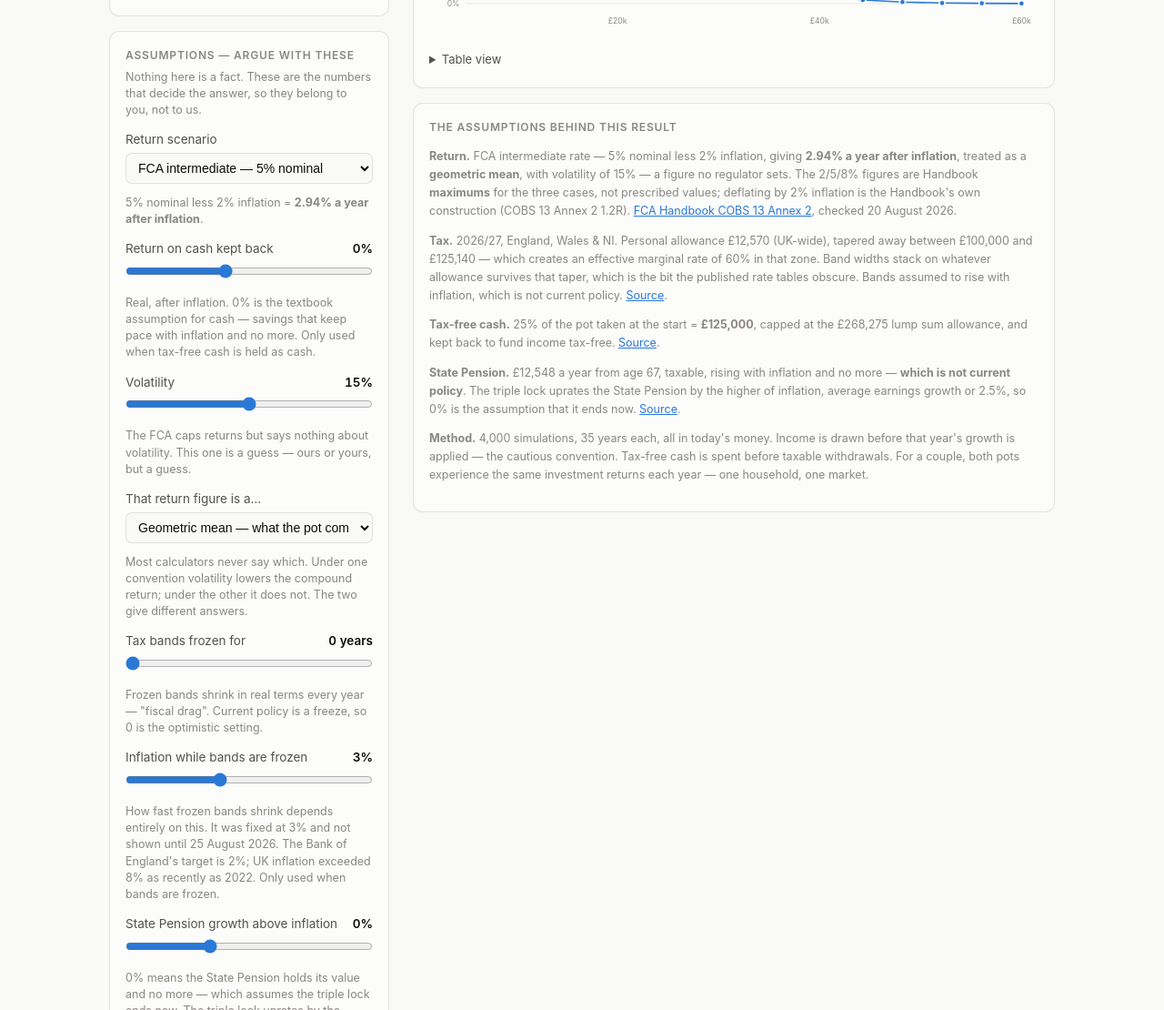
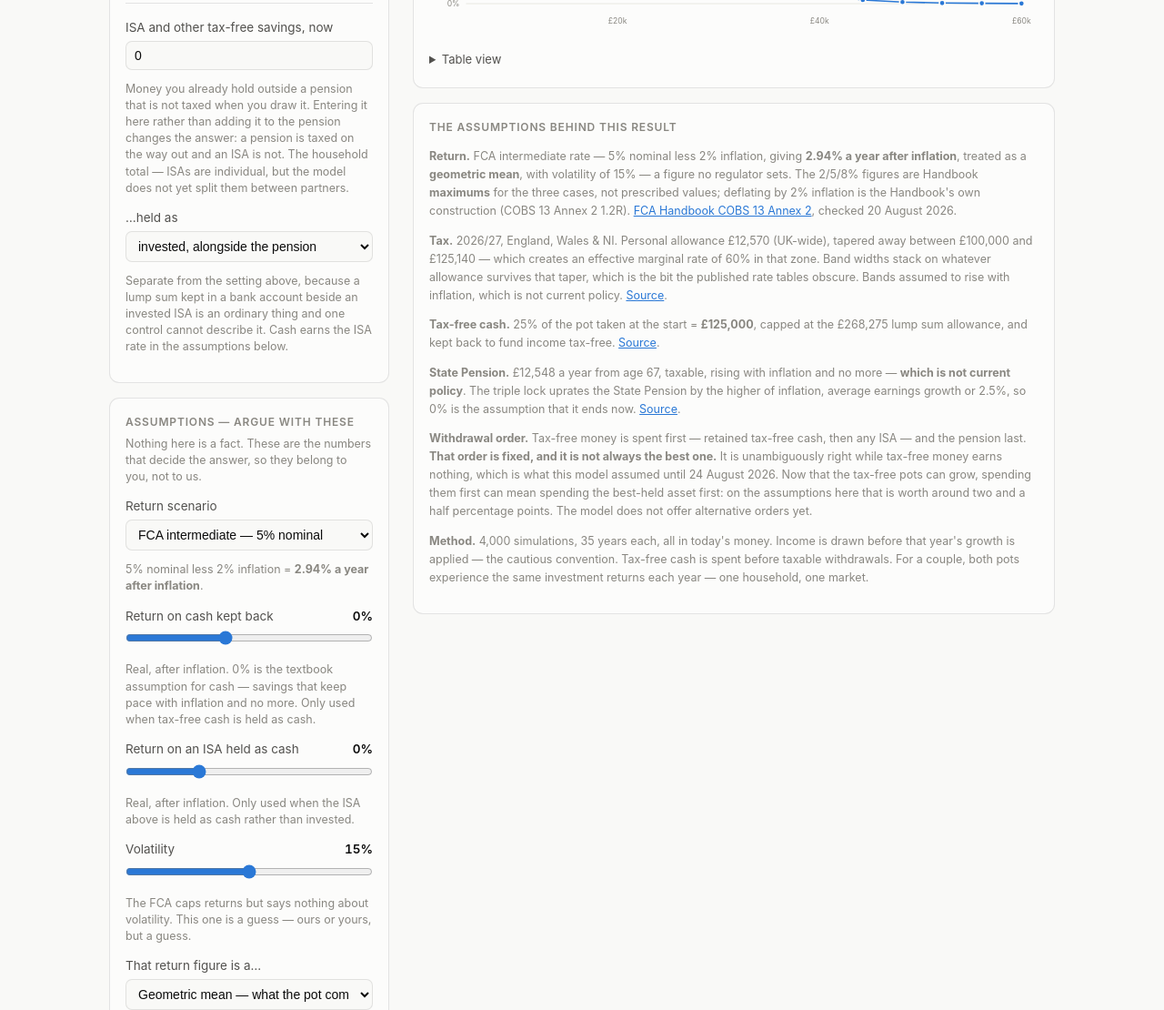
Before and after one commit to kdownie/uk-pension-stress-test, a plain HTML site: page public/index.html in a window 1280 px wide. Shown: the part 1256-2366 px from the top of the page at 91% size. Drawn offline with Linux system fonts and the light colour scheme.

Commit message:
update 26082026 isa v1

```diff
--- a/public/index.html
+++ b/public/index.html
@@ -325,6 +325,24 @@ footer a{color:var(--s450)}
         it is spent, and where it sits changes the answer. Cash earns the rate
         set in the assumptions below; invested means it rides the same returns
         as the pension.</p>
+      <hr>
+      <label><span class="lbl">ISA and other tax-free savings, now</span>
+        <input type="number" id="isa" value="0" step="1000" min="0"></label>
+      <p class="hint">Money you already hold outside a pension that is not taxed
+        when you draw it. Entering it here rather than adding it to the pension
+        changes the answer: a pension is taxed on the way out and an ISA is not.
+        The household total &mdash; ISAs are individual, but the model does not
+        yet split them between partners.</p>
+
+      <label><span class="lbl">…held as</span>
+        <select id="isaHeld">
+          <option value="invested" selected>invested, alongside the pension</option>
+          <option value="cash">cash or savings</option>
+        </select></label>
+      <p class="hint">Separate from the setting above, because a lump sum kept in
+        a bank account beside an invested ISA is an ordinary thing and one
+        control cannot describe it. Cash earns the ISA rate in the assumptions
+        below.</p>
     </div>
 
   <!-- ============ RESULTS ============ -->
@@ -393,6 +411,11 @@ footer a{color:var(--s450)}
       <p class="hint">Real, after inflation. 0% is the textbook assumption for
         cash — savings that keep pace with inflation and no more. Only used
         when tax-free cash is held as cash.</p>
+
+      <label><span class="lbl">Return on an ISA held as cash <span class="val" id="v_isareal">0%</span></span>
+        <input type="range" id="isaReal" min="-2" max="5" step="0.25" value="0"></label>
+      <p class="hint">Real, after inflation. Only used when the ISA above is held
+        as cash rather than invested.</p>
 
       <label><span class="lbl">Volatility <span class="val" id="v_vol">15%</span></span>
         <input type="range" id="vol" min="0" max="30" step="1" value="15"></label>
@@ -671,6 +694,11 @@ function simulate(P){
   // itself always passes both explicitly, from controls the user can see.
   const freezeInfl = (P.freezeInfl ?? 0.03);
   const spGrowth   = (P.spGrowth   ?? 0.0);
+  // STAGE D. Note isaHeld defaults to "invested" while pclsHeld defaults to
+  // "cash" — deliberate, and measured: see Plan.isa in decumulation.py.
+  const isaStart   = (P.isa        ?? 0.0);
+  const isaHeld    = (P.isaHeld    ?? "invested");
+  const isaReal    = (P.isaReal    ?? 0.0);
   seedState = 987654321;
   const N = P.paths;
   const z = normals(N*years);
@@ -716,8 +744,8 @@ function simulate(P){
   let succ=0;
 
   for(let p=0;p<N;p++){
-    let potA=startA, potB=startB, cash=startCash;
-    bal[p*(years+1)] = potA+potB+cash;
+    let potA=startA, potB=startB, cash=startCash, isa=isaStart;
+    bal[p*(years+1)] = potA+potB+cash+isa;
     let failed=false, pooled=false;
     for(let y=0;y<years;y++){
       const info=yearInfo[y];
@@ -726,7 +754,15 @@ function simulate(P){
       if(couple && !info.aliveB && !pooled){ potA+=potB; potB=0; pooled=true; }
       const fromCash=Math.min(cash, info.needNet);
       cash-=fromCash;
-      const frac = info.needNet>0 ? (info.needNet-fromCash)/info.needNet : 0;
+      /* The ISA is drawn AFTER retained tax-free cash and BEFORE the pensions.
+         Second place keeps isa = 0 byte-identical to the shipped engine.
+         This order is HARD-CODED and, now that the ISA grows, it is knowingly
+         not the best one — stated in the assumptions block. Mirrors the Python
+         engines, which must agree. */
+      const fromIsa=Math.min(isa, info.needNet-fromCash);
+      isa-=fromIsa;
+      const frac = info.needNet>0
+        ? (info.needNet-fromCash-fromIsa)/info.needNet : 0;
       let want=info.grossA*frac, takenA=Math.min(potA,want);
       potA-=takenA; let short=want-takenA;
       if(info.aliveB){
@@ -748,7 +784,10 @@ function simulate(P){
          pensions. Mirrors pcls_held_as in the Python engines. */
       if(P.pclsHeld==="invested") cash*=g;
       else if(P.pclsCashReal) cash*=(1+P.pclsCashReal);
-      bal[p*(years+1)+y+1]=potA+potB+cash;
+      // The ISA grows by its OWN rule, never by pclsHeld.
+      if(isaHeld==="invested") isa*=g;
+      else if(isaReal) isa*=(1+isaReal);
+      bal[p*(years+1)+y+1]=potA+potB+cash+isa;
     }
     if(!failed) succ++;
   }
@@ -879,6 +918,8 @@ function readParams(){
     takePcls:$("pcls").checked, pclsSpend:$("pclsSpend").checked,
     pclsHeld:$("pclsHeld").value, pclsCashReal:+$("pclsCash").value/100,
     real, vol:+$("vol").value/100, conv:$("conv").value,
+    isa:+$("isa").value, isaHeld:$("isaHeld").value,
+    isaReal:+$("isaReal").value/100,
     freeze:+$("freeze").value, freezeInfl:+$("freezeInfl").value/100,
     spGrowth:+$("spGrowth").value/100,
     paths:+$("paths").value, scen
@@ -1137,6 +1178,20 @@ function assumptionsBlock(P,r){
        triple lock uprates the State Pension by the higher of inflation, average
        earnings growth or 2.5%, so 0% is the assumption that it ends now`}.
   <a href="${RULES.src.sp}">Source</a>.</p>
+  ${P.isa ? `<p><b>ISA and other tax-free savings.</b> ${gbp(P.isa)} at the start,
+  ${P.isaHeld==="invested"
+    ? "invested alongside the pension"
+    : `held as cash earning ${(P.isaReal*100).toFixed(2).replace(/\.?0+$/,"")}% a year after inflation`},
+  drawn without tax. Held as a household total; ISAs are individual, and the
+  £20,000-a-year subscription limit and the rules on death are <b>not</b>
+  modelled.</p>` : ""}
+  <p><b>Withdrawal order.</b> Tax-free money is spent first — retained tax-free
+  cash, then any ISA — and the pension last. <b>That order is fixed, and it is
+  not always the best one.</b> It is unambiguously right while tax-free money
+  earns nothing, which is what this model assumed until 24 August 2026. Now that
+  the tax-free pots can grow, spending them first can mean spending the
+  best-held asset first: on the assumptions here that is worth around two and a
+  half percentage points. The model does not offer alternative orders yet.</p>
   <p><b>Method.</b> ${r.N.toLocaleString("en-GB")} simulations, ${r.years} years each,
   all in today's money. Income is drawn before that year's growth is applied —
   the cautious convention. Tax-free cash is spent before taxable withdrawals. For a couple, both pots experience the same investment returns each year — one household, one market.</p>`;
@@ -1153,6 +1208,7 @@ function run(){
   $("v_inc").textContent=gbp(P.target);
   $("v_vol").textContent=(P.vol*100).toFixed(0)+"%"; $("v_pclscash").textContent=(P.pclsCashReal*100).toFixed(2).replace(/\.?0+$/,"")+"%";
   $("v_freeze").textContent=P.freeze+(P.freeze===1?" year":" years");
+  $("v_isareal").textContent=(P.isaReal*100).toFixed(2).replace(/\.?0+$/,"")+"%";
   $("v_freezeInfl").textContent=(P.freezeInfl*100).toFixed(2).replace(/\.?0+$/,"")+"%";
   $("v_spGrowth").textContent=(P.spGrowth*100).toFixed(1).replace(/\.0$/,"")+"%";
   $("v_paths").textContent=P.paths.toLocaleString("en-GB");
```
